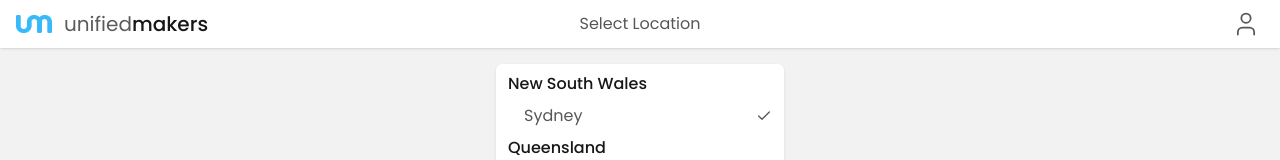
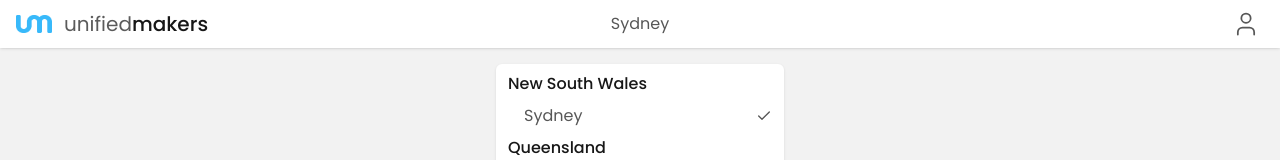
Before and after one commit to juanej88/unified-makers, a Next.js app: page / in a window 1280 px wide. Both pictures are taken after a click on the button "Sydney". Shown: the top 160 px of the page. Built offline with nearby package versions, Linux system fonts and the light colour scheme.

Commit message:
Manage the city state through context and reducer

```diff
--- a/app/components/LocationMenu.tsx
+++ b/app/components/LocationMenu.tsx
@@ -1,14 +1,19 @@
 'use client';
 
-import { useState } from 'react';
 import { Check } from 'lucide-react';
 import { getLocationsData } from '@/app/lib/staticData';
+import { useCity, useCityDispatch } from '@/app/providers/cityProvider';
 
 function LocationMenu() {
-  const [citySelected, setCitySelected] = useState('');
+  const selectedCity = useCity();
+  const dispatchCity = useCityDispatch();
 
   const handleClick = (event: React.MouseEvent<HTMLButtonElement>) => {
-    setCitySelected(event.currentTarget.id);
+    if(dispatchCity === null) return;
+    dispatchCity({
+      type: 'changed',
+      city: event.currentTarget.id,
+    });
   };
 
   const getCities = (cities: string[]) => {
@@ -16,7 +21,7 @@ function LocationMenu() {
       return (
         <button key={city} id={city} onClick={handleClick} className='w-full grid grid-location-option items-center justify-items-start h-8 primary-btn text-secondary'>
           <p className='pl-6'>{city}</p>
-          {citySelected === city && <Check size={16} />}
+          {selectedCity === city && <Check size={16} />}
         </button>
       );
     });
--- a/app/page.tsx
+++ b/app/page.tsx
@@ -1,9 +1,11 @@
 import Header from '@/app/components/Header';
+import { CityProvider } from '@/app/providers/cityProvider';
+
 
 export default function Home() {
   return (
-    <>
+    <CityProvider>
       <Header />
-    </>
+    </CityProvider>
   );
 };
--- /dev/null
+++ b/app/providers/cityProvider.tsx
@@ -0,0 +1,39 @@
+'use client';
+
+import { createContext, useContext, useReducer } from 'react';
+
+export const CityContext = createContext<string | null>('null');
+export const CityDispatchContext = createContext<React.Dispatch<{ type: string, city: string }> | null>(null);
+
+const cityReducer = (city: string, action: {type: string, city: string}) => {
+  switch(action.type) {
+    case 'changed': {
+      return action.city;
+    }
+    default: {
+      throw Error(`Unknown action: ${action.type}`);
+    }
+  }
+};
+
+const initialCity = '';
+
+export function CityProvider({ children }: { children: React.ReactNode }) {
+  const [city, dispatch] = useReducer(cityReducer, initialCity);
+
+  return (
+    <CityContext.Provider value={city}>
+      <CityDispatchContext.Provider value={dispatch}>
+        {children}
+      </CityDispatchContext.Provider>
+    </CityContext.Provider>
+  );
+}
+
+export function useCity() {
+  return useContext(CityContext);
+}
+
+export function useCityDispatch() {
+  return useContext(CityDispatchContext);
+}
--- a/app/ui/LocationButton.tsx
+++ b/app/ui/LocationButton.tsx
@@ -1,15 +1,18 @@
 'use client';
 
 import { useState } from 'react';
+import { useCity } from '@/app/providers/cityProvider';
 
 function LocationButton() {
-  const [location, setLocation] = useState('Select Location');
+  const city = useCity();
   const [active, setActive] = useState(false);
 
   return (
     <section className='flex-center'>
       <button className='flex-center primary-btn px-3 py-1 text-secondary'>
-        <p className='text-lg md:text-base truncate max-w-40'>{location}</p>
+        <p className='text-lg md:text-base truncate max-w-40'>
+          {city ? city : 'Select Location'}
+        </p>
       </button>
     </section>
   );
```
